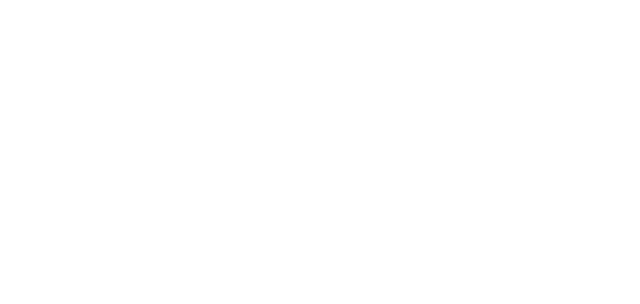
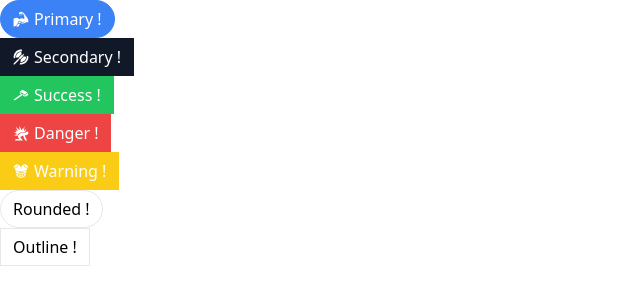
Before and after one commit to LombardiniJere/Comps, a React (Create React App) app in the folder comps/: page / in a window 1280 px wide. Shown: the top 304 px of the page, without its empty margins (0-640 px from the left). Built offline with nearby package versions, Linux system fonts and the light colour scheme.

Commit message:
adding buttons reusable

```diff
--- a/comps/package.json
+++ b/comps/package.json
@@ -3,8 +3,10 @@
   "version": "0.1.0",
   "private": true,
   "dependencies": {
+    "classnames": "^2.3.2",
     "react": "^18.2.0",
     "react-dom": "^18.2.0",
+    "react-icons": "^4.10.1",
     "react-scripts": "5.0.1"
   },
   "scripts": {
@@ -29,5 +31,8 @@
       "last 1 firefox version",
       "last 1 safari version"
     ]
+  },
+  "devDependencies": {
+    "tailwindcss": "^3.3.3"
   }
 }
--- a/comps/src/App.js
+++ b/comps/src/App.js
@@ -1,9 +1,37 @@
+import Buttons from "./components/Buttons/Buttons";
 
+import { GiAbdominalArmor, Gi3DHammer, GiBackPain, GiBattleAxe, GiBiceps } from "react-icons/gi";
 
 function App() {
+
+  const handleOnClick = () => {
+    console.log('Hello');
+  }
+
   return (
     <div className="App">
-
+      <Buttons onClick={ handleOnClick } primary rounded>
+        < GiBiceps />
+        Primary !
+      </Buttons>
+      <Buttons secondary>
+        < GiBattleAxe />
+        Secondary !
+      </Buttons>
+      <Buttons success>
+        < Gi3DHammer />
+        Success !
+      </Buttons>
+      <Buttons danger>
+        < GiBackPain />
+        Danger !
+      </Buttons>
+      <Buttons warning>
+        < GiAbdominalArmor />
+        Warning !
+      </Buttons>
+      <Buttons rounded> Rounded !</Buttons>
+      <Buttons outline> Outline !</Buttons>
     </div>
   );
 }
--- /dev/null
+++ b/comps/src/components/Buttons/Buttons.js
@@ -0,0 +1,36 @@
+import React from 'react'
+import className from 'classnames';
+
+function Buttons ({
+  children,
+  primary,
+  secondary,
+  success,
+  danger,
+  warning,
+  rounded,
+  outline,
+  ...rest
+}) {
+  const classes = className(
+    rest.className,
+    'flex items-center px-3 py-1.5 border', {
+    'border-blue-500 bg-blue-500 text-white' : primary, // "primary: true"= if true style like 'mention'
+    'border-gray-900 bg-gray-900 text-white' : secondary,
+    'border-green-500 bg-green-500 text-white' : success,
+    'border-red-500 bg-red-500 text-white' : danger,
+    'border-yellow-400 bg-yellow-400 text-white' : warning,
+    'rounded-full' : rounded,
+    'bg-white text-' : outline
+  });
+
+  return (
+    <button { ...rest } className={ classes }>
+      { children }
+    </button>
+  )
+}
+
+
+
+export default Buttons
--- /dev/null
+++ b/comps/src/index.css
@@ -0,0 +1,8 @@
+@tailwind base;
+@tailwind components;
+@tailwind utilities;
+
+
+button > svg {
+  margin-right: 5px;
+}
--- a/comps/src/index.js
+++ b/comps/src/index.js
@@ -1,6 +1,7 @@
 import React from 'react';
 import ReactDOM from 'react-dom/client';
 import App from './App';
+import './index.css';
 
 
 const root = ReactDOM.createRoot(document.getElementById('root'));
--- /dev/null
+++ b/comps/tailwind.config.js
@@ -0,0 +1,10 @@
+/** @type {import('tailwindcss').Config} */
+module.exports = {
+  content: [
+    "./src/**/*.{js,jsx,ts,tsx}",
+  ],
+  theme: {
+    extend: {},
+  },
+  plugins: [],
+}
```
